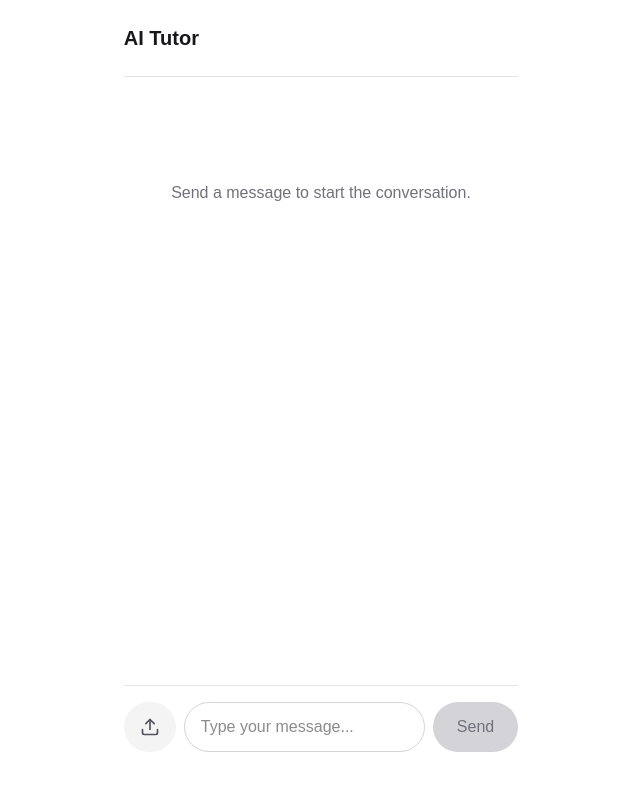
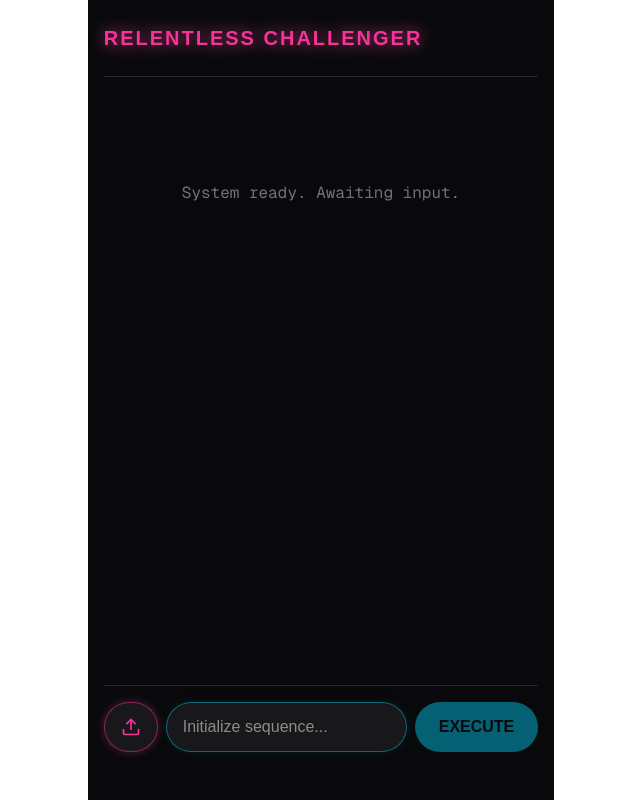
Before and after one commit to sanandsanand/devpostbuildwithai, a Next.js app: page / in a window 1280 px wide. Shown: the whole page, without its empty margins (319-959 px from the left). Built offline with nearby package versions, Linux system fonts and the light colour scheme.

Commit message:
Revise look and feel to dark mode with neon accents

```diff
--- a/devpost/checklist.md
+++ b/devpost/checklist.md
@@ -71,3 +71,5 @@ Reflection: Offered as an optional take-home question.
 Activity mode: recap
 
 ## Revisions
+
+- **Post-Build Styling Change:** The learner requested changing the initial plain/grayscale UI to a modern dark mode with neon accents (electric blue and cyberpunk pink) to better match the intense tone of the app. `spec.md` was updated, and the Tailwind classes in `Chat.tsx` were modified to reflect this new aesthetic.
--- a/devpost/spec.md
+++ b/devpost/spec.md
@@ -26,7 +26,7 @@ We are building a web-based chat application. The front-end is what the user see
 - **Deployment (Optional):** We will deploy this to Vercel. It takes two clicks and securely stores your API key on their servers so anyone can try it live.
 
 ## Look and Feel
-A modern messaging app vibe. We will use Tailwind CSS to create a clean, spacious chat interface with distinct chat bubbles (e.g., blue for the user, gray for the AI) and a sleek input bar fixed at the bottom. **Crucially, we will explicitly avoid the generic "AI purple" aesthetic.** The tone of the UI is calm and friendly to contrast the intense tone of the AI's challenges.
+A modern dark mode with neon accents to match the intense tone of the AI's challenges. The main background is a very dark charcoal with stark white text for readability. The clean messaging app layout is preserved, but we use glowing neon electric blue and cyberpunk pink for chat bubbles, borders, and buttons to give it a high-tech vibe.
 
 ## Components
 
--- a/src/app/layout.tsx
+++ b/src/app/layout.tsx
@@ -22,9 +22,9 @@ export default function RootLayout({ children }: LayoutProps<"/">) {
     <html
       lang="en"
       suppressHydrationWarning
-      className={`${geistSans.variable} ${geistMono.variable} h-full antialiased`}
+      className={`${geistSans.variable} ${geistMono.variable} h-full antialiased dark`}
     >
-      <body className="min-h-full flex flex-col">{children}</body>
+      <body className="min-h-full flex flex-col bg-zinc-950 text-zinc-50">{children}</body>
     </html>
   );
 }
--- a/src/components/Chat.tsx
+++ b/src/components/Chat.tsx
@@ -53,51 +53,51 @@ export function Chat() {
   if (!mounted) return null;
 
   return (
-    <div className="flex flex-col h-screen max-w-3xl mx-auto px-4 bg-white dark:bg-black">
-      <header className="py-6 border-b border-zinc-200 dark:border-zinc-800">
-        <h1 className="text-xl font-semibold text-zinc-900 dark:text-zinc-100">AI Tutor</h1>
+    <div className="flex flex-col h-screen max-w-3xl mx-auto px-4 bg-zinc-950">
+      <header className="py-6 border-b border-zinc-800">
+        <h1 className="text-xl font-bold uppercase tracking-widest text-pink-500 drop-shadow-[0_0_8px_rgba(236,72,153,0.8)]">Relentless Challenger</h1>
       </header>
 
       <main className="flex-1 overflow-y-auto py-6">
         {messages.length === 0 ? (
-          <div className="text-center text-zinc-500 mt-20">
-            Send a message to start the conversation.
+          <div className="text-center text-zinc-500 mt-20 font-mono">
+            System ready. Awaiting input.
           </div>
         ) : (
           messages.map((m: any) => <Message key={m.id} message={m} />)
         )}
       </main>
 
-      <form onSubmit={handleSubmit} className="pt-4 pb-12 border-t border-zinc-200 dark:border-zinc-800">
+      <form onSubmit={handleSubmit} className="pt-4 pb-12 border-t border-zinc-800">
         {image && (
           <div className="mb-4 relative inline-block">
-            <img src={image} alt="Upload preview" className="h-24 w-auto rounded-lg border border-zinc-200 dark:border-zinc-700" />
+            <img src={image} alt="Upload preview" className="h-24 w-auto rounded-lg border border-cyan-500/50 shadow-[0_0_10px_rgba(6,182,212,0.3)]" />
             <button
               type="button"
               onClick={() => setImage(null)}
-              className="absolute -top-2 -right-2 bg-zinc-800 text-white rounded-full w-6 h-6 flex items-center justify-center text-xs"
+              className="absolute -top-2 -right-2 bg-pink-600 text-white rounded-full w-6 h-6 flex items-center justify-center text-xs shadow-[0_0_8px_rgba(236,72,153,0.8)] hover:bg-pink-500"
             >
               ×
             </button>
           </div>
         )}
         <div className="flex gap-2">
-          <label className="flex items-center justify-center cursor-pointer rounded-full bg-zinc-100 px-4 py-3 text-zinc-600 transition-colors hover:bg-zinc-200 dark:bg-zinc-800 dark:text-zinc-400 dark:hover:bg-zinc-700">
+          <label className="flex items-center justify-center cursor-pointer rounded-full bg-zinc-900 border border-pink-500/50 px-4 py-3 text-pink-500 transition-colors hover:bg-pink-500/10 shadow-[0_0_10px_rgba(236,72,153,0.3)]">
             <input type="file" accept="image/*" className="hidden" onChange={handleImageChange} />
             <svg xmlns="http://www.w3.org/2000/svg" width="20" height="20" viewBox="0 0 24 24" fill="none" stroke="currentColor" strokeWidth="2" strokeLinecap="round" strokeLinejoin="round"><path d="M21 15v4a2 2 0 0 1-2 2H5a2 2 0 0 1-2-2v-4"></path><polyline points="17 8 12 3 7 8"></polyline><line x1="12" y1="3" x2="12" y2="15"></line></svg>
           </label>
           <input
-            className="flex-1 rounded-full border border-zinc-300 bg-white px-4 py-3 text-zinc-900 focus:outline-none focus:ring-2 focus:ring-blue-500 dark:border-zinc-700 dark:bg-zinc-900 dark:text-white"
+            className="flex-1 rounded-full border border-cyan-500/50 bg-zinc-900 px-4 py-3 text-white focus:outline-none focus:ring-2 focus:ring-cyan-500 shadow-[0_0_10px_rgba(6,182,212,0.1)] focus:shadow-[0_0_15px_rgba(6,182,212,0.4)]"
             value={input}
-            placeholder="Type your message..."
+            placeholder="Initialize sequence..."
             onChange={(e) => setInput(e.target.value)}
           />
           <button
             type="submit"
             disabled={!input.trim() && !image}
-            className="rounded-full bg-blue-600 px-6 py-3 font-medium text-white transition-colors hover:bg-blue-700 disabled:bg-zinc-300 disabled:text-zinc-500 dark:disabled:bg-zinc-800 dark:disabled:text-zinc-600"
+            className="rounded-full bg-cyan-500 px-6 py-3 font-bold text-zinc-950 transition-colors hover:bg-cyan-400 shadow-[0_0_15px_rgba(6,182,212,0.6)] hover:shadow-[0_0_20px_rgba(6,182,212,0.8)] disabled:opacity-50 disabled:shadow-none disabled:hover:bg-cyan-500"
           >
-            Send
+            EXECUTE
           </button>
         </div>
       </form>
--- a/src/components/Message.tsx
+++ b/src/components/Message.tsx
@@ -8,13 +8,13 @@ export function Message({ message }: { message: UIMessage }) {
       <div
         className={`max-w-[80%] min-w-0 rounded-2xl px-4 py-3 overflow-x-auto ${
           isUser
-            ? 'bg-blue-600 text-white rounded-br-sm'
-            : 'bg-zinc-100 text-zinc-900 rounded-bl-sm dark:bg-zinc-800 dark:text-zinc-100'
+            ? 'bg-cyan-500/20 border border-cyan-500 text-cyan-50 rounded-br-sm shadow-[0_0_15px_rgba(6,182,212,0.3)]'
+            : 'bg-pink-500/10 border border-pink-500/50 text-zinc-100 rounded-bl-sm shadow-[0_0_15px_rgba(236,72,153,0.2)]'
         }`}
       >
-        <div className={isUser ? "whitespace-pre-wrap break-words" : "prose prose-zinc dark:prose-invert max-w-none break-words"}>
+        <div className={isUser ? "whitespace-pre-wrap break-words" : "prose prose-invert max-w-none break-words"}>
           {message.parts?.map((p: any, i: number) =>
-            p.type === 'image' && <img key={i} src={p.image} className="max-w-full rounded-lg mb-2" alt="Attachment" />
+            p.type === 'image' && <img key={i} src={p.image} className="max-w-full rounded-lg mb-2 border border-cyan-500/30" alt="Attachment" />
           )}
           <ReactMarkdown>
             {message.parts
```
